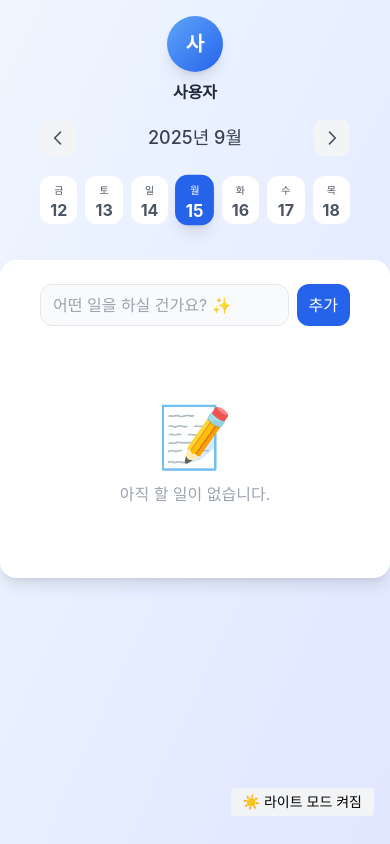
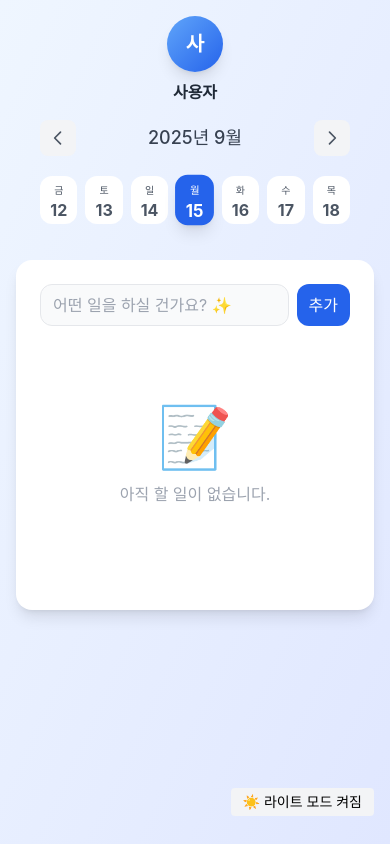
Before and after one commit to doyeonkim1997/react-ts-todolist, a React (Vite) app: page / in a window 390 px wide. Built offline with nearby package versions, Linux system fonts and the light colour scheme; a web font is replaced by a local one.

Commit message:
style(App.tsx): adjust Todo card min-height for responsive layouts

```diff
--- a/src/App.tsx
+++ b/src/App.tsx
@@ -52,11 +52,11 @@ function App() {
         <div className="flex-1 flex justify-center items-start">
           <div
             className="
-            w-full max-w-xl px-4
+            w-full max-w-xl mx-4
             bg-white dark:bg-slate-800
             rounded-2xl shadow-lg overflow-hidden
             transition-colors duration-300
-            max-h-[70vh] sm:h-[600px] md:h-[500px]
+             min-h-[350px] sm:min-h-[450px] md:min-h-[550px]
             flex flex-col
           "
           >
```
